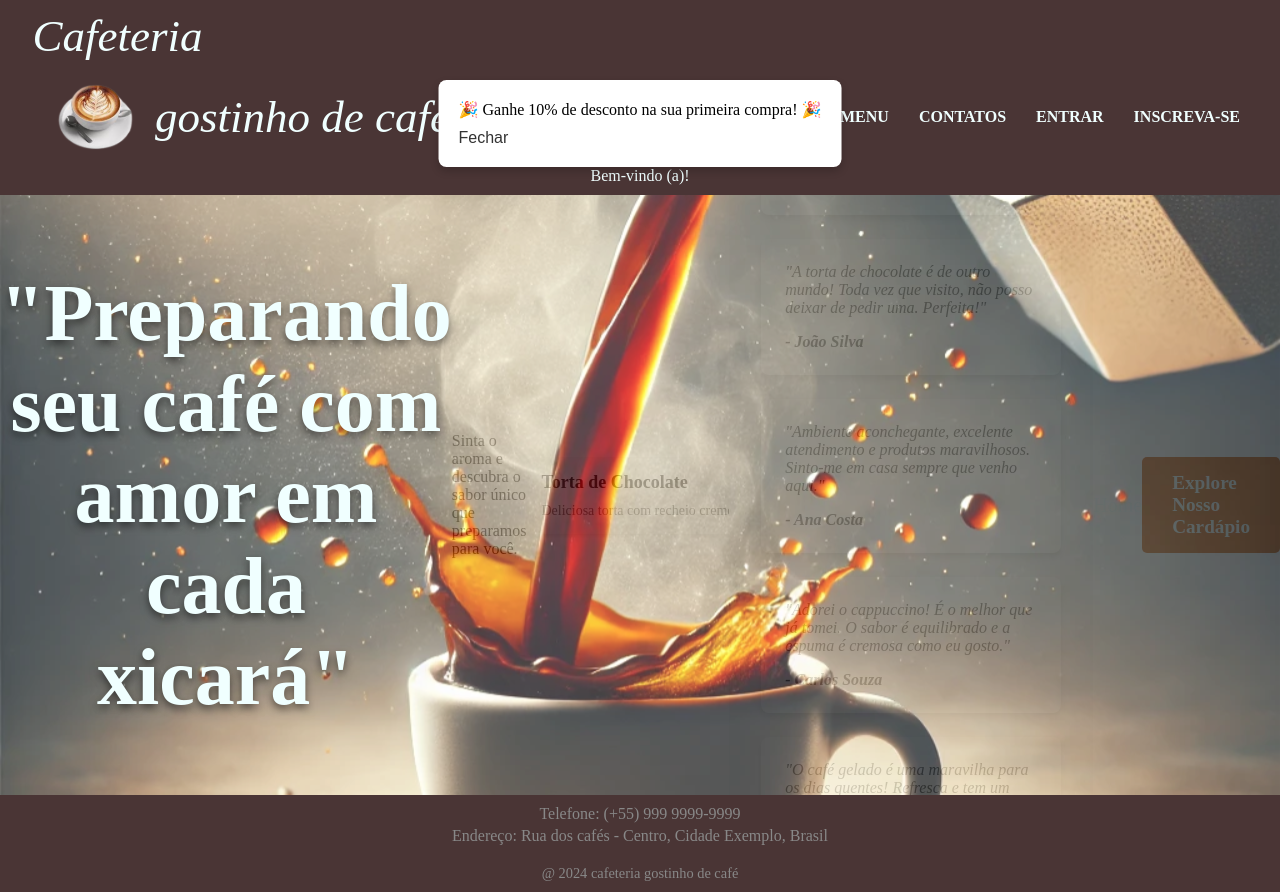
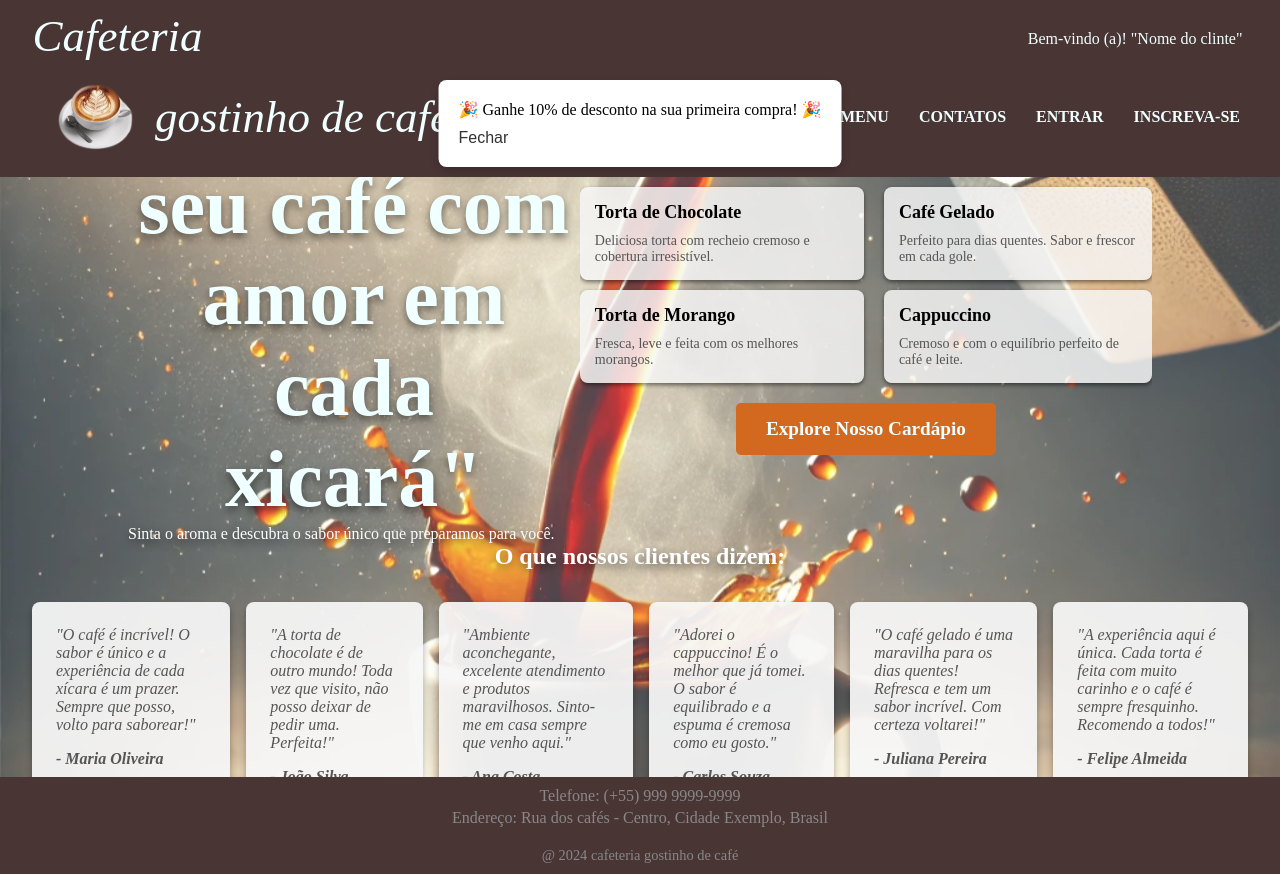
Before and after one commit to fabimarinho/fronend-coffe, a Next.js app: page / in a window 1280 px wide. Built offline with nearby package versions, Linux system fonts and the light colour scheme.

Commit message:
correções de estilos na pagina Home, componente Header e Loguin

```diff
--- a/src/app/components/header/index.tsx
+++ b/src/app/components/header/index.tsx
@@ -22,6 +22,9 @@
       <header className={styles.header}>
         <div className={styles.cafeteria}>
           <h1>Cafeteria</h1>
+
+           <p>Bem-vindo (a)! "Nome do clinte"</p>
+
         </div>
 
         <div className={styles.leftSection}>
@@ -35,13 +38,11 @@
               <Link href="/menu">Menu</Link>
               <Link href="/contatos">Contatos</Link>
               <Link href="/login">Entrar</Link>
-              <Link href="/newlogin">Inscreva-se</Link>
+              <Link href="/newLogin">Inscreva-se</Link>
             </nav>
           </div>
         </div>
-        <div className={styles.rightSection}>
-          <p>Bem-vindo (a)!</p>
-        </div>
+
       </header>
     </>
   );
--- a/src/app/components/header/styles.module.scss
+++ b/src/app/components/header/styles.module.scss
@@ -19,6 +19,10 @@
   width: 100%;
   color: azure;
   margin-left: 25px;
+  display: flex;
+  justify-content: space-between;
+  align-items: center;
+  padding-right: 30px;
   h1 {
     font-size: 45px;
     font-weight: lighter;
--- a/src/app/login/page.tsx
+++ b/src/app/login/page.tsx
@@ -2,12 +2,14 @@
 import imgbg from "../../../public/DALL·E 2024-09-26 10.48.56 - A dynamic scene of coffee being poured into a cup. The coffee is mid-air, with droplets splashing as the stream flows from a coffee pot into a simple  1 (1).svg";
 import googleIcon from "../../../public/devicon_google.svg";
 import Image from "next/image";
+import Link from "next/link";
 
 export default function Login() {
   return (
     <div className={styles.loginContainer}>
       <div className={styles.imageContainer}>
         <Image
+         className={styles.imgcoffee}
           src={imgbg}
           alt="Imagem de fundo"
           objectFit="cover"
@@ -49,7 +51,7 @@
           </button>
 
           <p className={styles.signupLink}>
-            Ainda não possui uma conta? <a href="/newlogin">Cadastre-se</a>
+            Ainda não possui uma conta? <Link href="/newLogin">Cadastre-se</Link>
           </p>
         </form>
       </div>
--- a/src/app/page.module.scss
+++ b/src/app/page.module.scss
@@ -1,11 +1,13 @@
 .container {
   position: relative;
+  z-index: 2;
   width: 100%;
   height: 75vh;
   overflow: hidden;
   display: flex;
   align-items: center;
   justify-content: center;
+  flex-direction: column;
 
   img {
     position: absolute;
@@ -27,6 +29,10 @@
   z-index: 2;
   text-shadow: 0 4px 8px rgba(0, 0, 0, 0.5);
 }
+.subText{
+  color: #fff;
+  text-shadow: 0 4px 8px rgba(0, 0, 0, 0.5);
+}
 .homeLink {
   color: azure;
   font-size: 20px;
@@ -36,9 +42,27 @@
     text-decoration: underline;
   }
 }
+
+.offers{
+  width: 80%;
+  display: flex;
+  flex-direction: row;
+  align-items: center;
+  justify-content: space-between;
+  z-index: 5;
+ // background-color: red;
+}
+
+.btn{
+ // background-color: red;
+  display: flex;
+  align-items: center;
+  justify-content: center;
+}
 .ctaButton {
   display: inline-block;
-  margin-top: 20px;
+
+ // margin-top: 20px;
   padding: 15px 30px;
   font-size: 1.2rem;
   font-weight: bold;
@@ -49,6 +73,7 @@
   text-decoration: none;
   cursor: pointer;
   transition: background-color 0.3s ease, transform 0.2s ease;
+
 }
 
 .ctaButton:hover {
@@ -82,51 +107,68 @@
   gap: 20px;
   padding: 20px 0;
   scroll-snap-type: x mandatory;
+  z-index: 3;
 }
 
 .carouselItem {
   flex: 0 0 auto;
   scroll-snap-align: start;
-  background-color: #f7f7f7;
+  background-color: #f7f7f7d5;
   padding: 15px;
   border-radius: 8px;
   min-width: 200px;
-  box-shadow: 0 2px 4px rgba(0, 0, 0, 0.1);
+  box-shadow: 0 2px 4px rgba(0, 0, 0, 0.5);
+  margin-top: 10px;
+  z-index: 3;
 }
 
-.carouselItem h2 {
-  font-size: 18px;
-  margin-bottom: 10px;
+.carouselItem  {
+  h2{ font-size: 18px;
+  margin-bottom: 10px;}
 }
 
 .carouselItem p {
   font-size: 14px;
   color: #555;
 }
+.divProdHome{
+  display: flex;
+  flex-direction: column;
+
+}
+.h2Comentarios{
+  color: #fff;
+  text-shadow: 0 4px 8px rgba(0, 0, 0, 0.5);
+  z-index: 5;
+}
 .testimonials {
-  margin-top: 2rem;
+  display: flex;
+  flex-direction: row;
+ // margin-top: 2rem;
   padding: 2rem;
-  background-color: #f8f8f8;
+ // background-color: #f8f8f8;
   border-radius: 8px;
+  z-index: 3;
 }
 
 .testimonials h2 {
   text-align: center;
   font-size: 2rem;
-  margin-bottom: 1rem;
+  //margin-bottom: 1rem;
 }
 
 .testimonialList {
-  display: grid;
-  grid-template-columns: repeat(auto-fill, minmax(300px, 1fr));
-  gap: 1.5rem;
+  display: flex;
+  flex-direction: row;
+  //grid-template-columns: repeat(auto-fill, minmax(300px, 1fr));
+  gap: 1rem;
 }
 
 .testimonialItem {
-  background-color: #fff;
+  background-color: #f7f7f7ef;
   padding: 1.5rem;
   border-radius: 8px;
-  box-shadow: 0 4px 6px rgba(0, 0, 0, 0.1);
+  box-shadow: 0 4px 6px rgba(0, 0, 0, 0.3);
 }
 
 .testimonialItem p {
@@ -143,6 +185,7 @@
   position: relative;
   height: 100vh; /* A imagem ocupará toda a altura da tela */
   overflow: hidden;
+  z-index: 1;
 }
 
 .parallax .img {
--- a/src/app/page.tsx
+++ b/src/app/page.tsx
@@ -50,6 +50,9 @@
           quality={100}
           priority={true}
         />
+        <div className={styles.offers}>
+
+          <div>
             <h1 className={styles.text}>
               "Preparando
               <br /> seu café com <br />
@@ -61,8 +64,12 @@
               Sinta o aroma e descubra o sabor único que preparamos para você.
             </p>
 
+          </div>
+
           {/* Carrossel de Produtos */}
+          <div>
             <div className={styles.carousel}>
+              <div className={styles.divProdHome}>
                 <div className={styles.carouselItem}>
                   <h2>Torta de Chocolate</h2>
                   <p>Deliciosa torta com recheio cremoso e cobertura irresistível.</p>
@@ -71,6 +78,9 @@
                   <h2>Torta de Morango</h2>
                   <p>Fresca, leve e feita com os melhores morangos.</p>
                 </div>
+
+              </div>
+              <div className={styles.divProdHome}>
                 <div className={styles.carouselItem}>
                   <h2>Café Gelado</h2>
                   <p>Perfeito para dias quentes. Sabor e frescor em cada gole.</p>
@@ -79,10 +89,20 @@
                   <h2>Cappuccino</h2>
                   <p>Cremoso e com o equilíbrio perfeito de café e leite.</p>
                 </div>
+
+              </div>
+
+            </div>
+            <div className={styles.btn}>
+              <Link href="/menu" className={styles.ctaButton}>
+              Explore Nosso Cardápio
+              </Link>
+            </div>
+          </div>
         </div>
         {/* Testemunhos de Clientes */}
+          <h2 className={styles.h2Comentarios}>O que nossos clientes dizem:</h2>
         <section className={styles.testimonials}>
-          <h2>O que nossos clientes dizem:</h2>
           <div className={styles.testimonialList}>
             <div className={styles.testimonialItem}>
               <p>
@@ -134,9 +154,7 @@
           Home
         </Link>
 
-        <Link href="/menu" className={styles.ctaButton}>
-          Explore Nosso Cardápio
-        </Link>
+
       </div>
     </main>
   );
```
Also changed, not shown: src/app/login/styles.module.scss (+10 -0 lines). Lines whose indentation alone changed are shown as unchanged.
